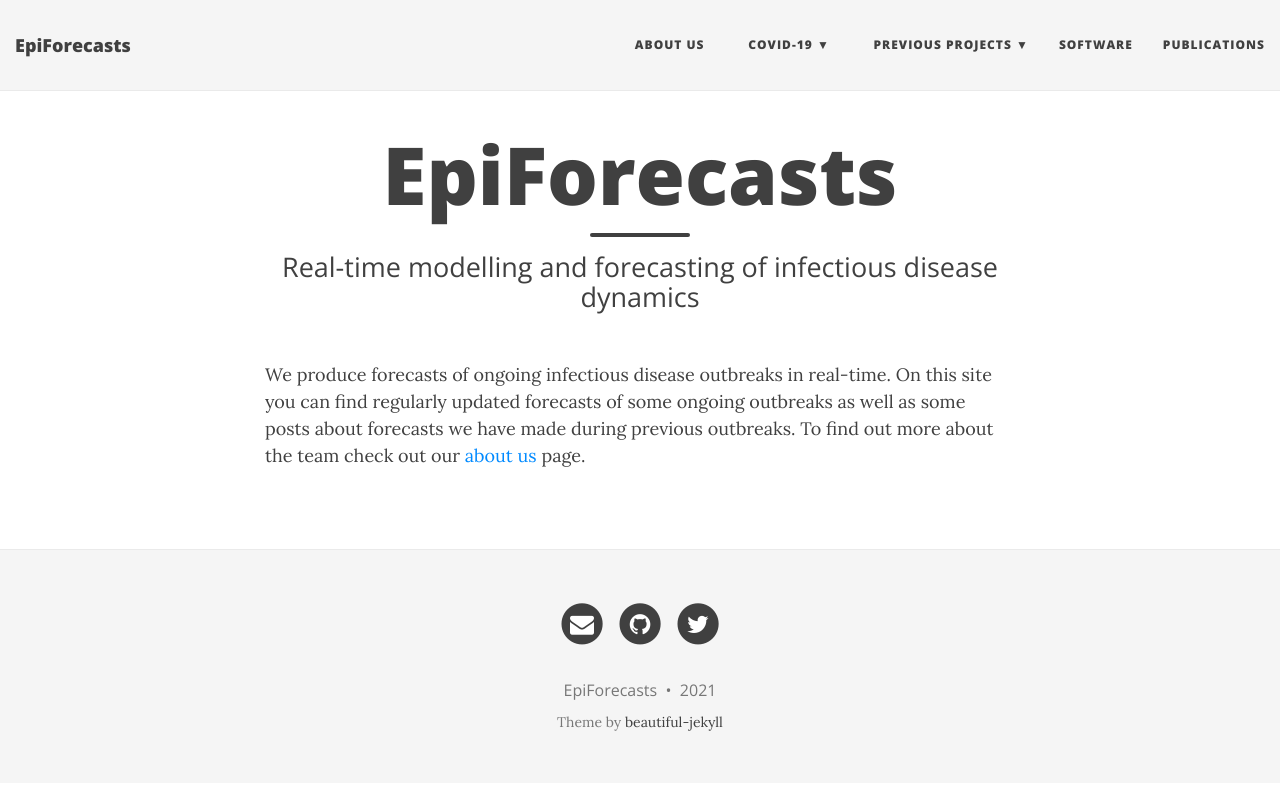
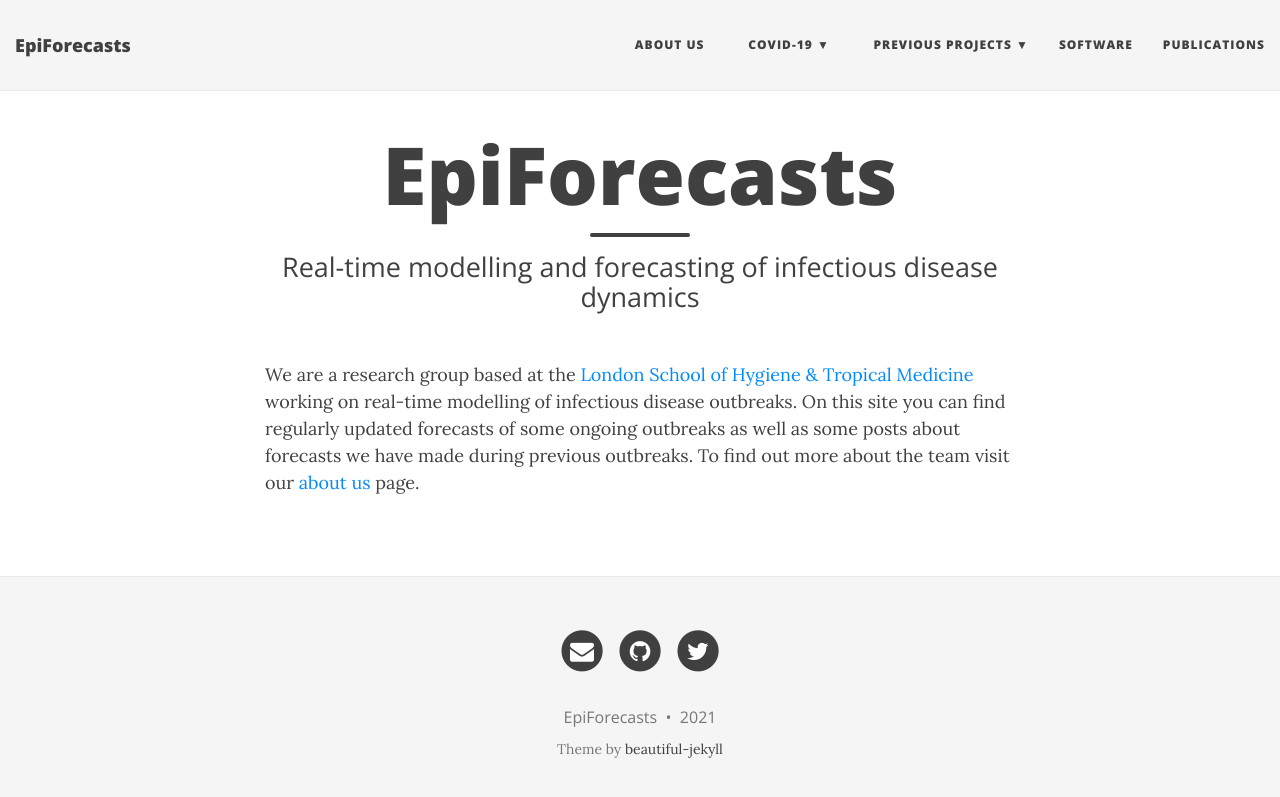
Before and after one commit to epiforecasts/jekyll-epiforecasts-website, a Jekyll site: the page built from index.md, in a window 1280 px wide. Shown: the top 797 px of the page. Built offline with Jekyll 4.4.1, drawn with Linux system fonts in a browser that asks for light colours; nearby versions of some CDN libraries.

Commit message:
Update index.md

```diff
--- a/index.md
+++ b/index.md
@@ -5,4 +5,4 @@
 use-site-title: true
 ---
 
-We produce forecasts of ongoing infectious disease outbreaks in real-time. On this site you can find regularly updated forecasts of some ongoing outbreaks as well as some posts about forecasts we have made during previous outbreaks. To find out more about the team check out our [about us](/aboutus) page.
+We are a research group based at the [London School of Hygiene & Tropical Medicine](https://www.lshtm.ac.uk) working on real-time modelling of infectious disease outbreaks. On this site you can find regularly updated forecasts of some ongoing outbreaks as well as some posts about forecasts we have made during previous outbreaks. To find out more about the team visit our [about us](/aboutus) page.
```
